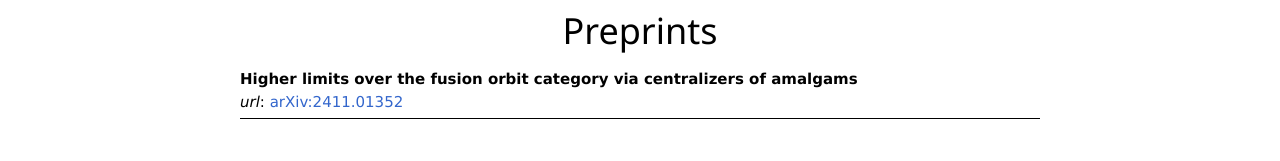
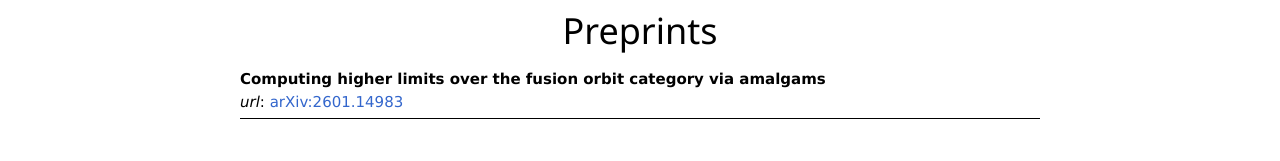
Before and after one commit to PraderioM/personal-webpage, an Angular app: page / in a window 1280 px wide. Both pictures are taken after a click on the element "Publications". Shown: the part 290-451 px from the top of the page. Built offline with nearby package versions, Linux system fonts and the light colour scheme.

Commit message:
added conferences.

```diff
--- a/src/app/publications/publications.component.html
+++ b/src/app/publications/publications.component.html
@@ -33,12 +33,12 @@
   <!-- endregion -->
 
   <!-- region preprints -->
-  <!-- region Higher limits over the fusion orbit category via centralizers of amalgams -->
+  <!-- region Computing higher limits over the fusion orbit category via amalgams -->
   <h1 class="publications-title">Preprints</h1>
   <div class="preprint">
-    <span><b>Higher limits over the fusion orbit category via centralizers of amalgams</b></span>
+    <span><b>Computing higher limits over the fusion orbit category via amalgams</b></span>
 <!--      <span><em>submitted for publication on the ## of ### of ####</em></span>-->
-    <span><em>url</em>: <a class="link" href="https://arxiv.org/abs/2411.01352" target="_blank">arXiv:2411.01352</a></span>
+    <span><em>url</em>: <a class="link" href="https://arxiv.org/abs/2601.14983" target="_blank">arXiv:2601.14983</a></span>
   </div>
   <!-- endregion -->
   <div class="publication-separator">
```
Also changed, not shown: 4 other files (tests, documents, lock files or other folders).
